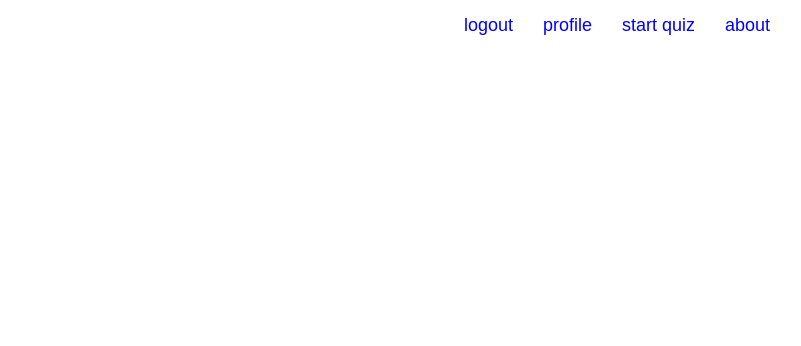
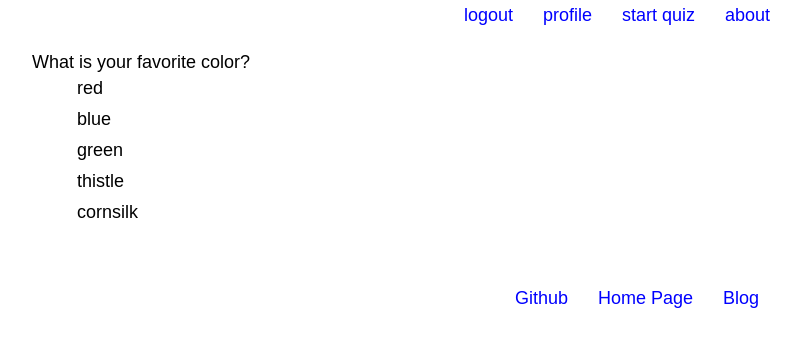
Before and after one commit to deepbsd/codeDrills-client, a React (Create React App) app: page /startquiz in a window 1280 px wide. Shown: the top 346 px of the page, without its empty margins (13-814 px from the left). Built offline with nearby package versions, Linux system fonts and the light colour scheme.

Commit message:
collecting small changes

```diff
--- a/src/App.js
+++ b/src/App.js
@@ -6,19 +6,19 @@ import Main from './components/main';
 
 import Header from './components/header';
 
+import Footer from './components/footer';
+
 class App extends Component {
 
   render() {
     return (
       <div className="App">
 
-        <header className="App-header">
-
-          <Header className="header" />
-
-        </header>
+        <Header className="header" />
 
         <Main />
+
+        <Footer />
 
       </div>
     );
--- a/src/components/footer/footer.css
+++ b/src/components/footer/footer.css
@@ -0,0 +1,3 @@
+.footer {
+  margin-top: 50px;
+}
--- a/src/components/header/header.css
+++ b/src/components/header/header.css
@@ -1,5 +1,5 @@
 
-li {
+header li {
     display: inline-block;
     padding: 5px;
 }
--- a/src/components/header/index.js
+++ b/src/components/header/index.js
@@ -50,7 +50,7 @@ export default class Header extends React.Component {
 
     render() {
         const links = this.state.navs.map((link, index) =>
-            <NavItem key={index} loggedIn={this.state.loggedIn}  {...link} />
+            <NavItem className="header" key={index} loggedIn={this.state.loggedIn}  {...link} />
         );
 
 
--- a/src/components/landing/index.js
+++ b/src/components/landing/index.js
@@ -1,6 +1,4 @@
 import React from 'react';
-
-import Footer from '../footer';
 
 import logo from '../../logo.svg';
 
@@ -11,7 +9,7 @@ export default function Landing() {
     return (
             <div className="landing">
                 <img src={logo} className="App-logo" alt="logo" />
-                <h3>Welcome to Code Drills</h3>
+                <h3>Welcome to CodeDrills</h3>
                 <p>
                   CodeDrills helps web developers practice for technical interviews.
                   Here you can take quizzes about HTML, CSS, and many aspects of JS
@@ -19,9 +17,6 @@ export default function Landing() {
                   interview is your bridge from where you are in your career to
                   where you want to be.
                 </p>
-                <footer>
-                  <Footer />
-                </footer>
             </div>
         );
 }
--- a/src/components/landing/landing.css
+++ b/src/components/landing/landing.css
@@ -1,9 +1,10 @@
 .landing {
+    box-shadow: 4px 15px 5px #607089;
     font-family: "Comic Sans MS", cursive, sans-serif;
     height: 600px;
     color: blue;
-    background: lightgray url("../../img/SanFranGGBridge.jpg") no-repeat left top;
-    background-size: 100% 600px;
+    background: white url("../../img/SanFranGGBridge.jpg") no-repeat left bottom;
+    background-size: 100% auto;
 }
 
 h3 {
@@ -17,7 +18,3 @@ p {
     padding: 30px;
     text-align: left;
 }
-
-footer {
-  margin-top: 325px;
-}
--- a/src/components/navitem/navitem.css
+++ b/src/components/navitem/navitem.css
@@ -10,6 +10,6 @@ li {
 li:hover {
   font-size: 20px;
   font-style: italic;
-  background: blue;
-  color: white;
+  font-weight: bold;
+  color: blue;
 }
--- a/src/components/question/index.js
+++ b/src/components/question/index.js
@@ -1,24 +1,48 @@
 import React from 'react';
 
+import MultipleChoice from './multipleChoice';
 
+import './question.css';
 
 export default class Question extends React.Component {
     constructor(props) {
         super(props);
 
         this.state = {
-          whatEver: 'whatever'
-        }
+          questions: [
+          {
+            number: 1,
+            type: 'multipleChoice',
+            question: "What is your favorite color?",
+            answers: [
+              {questionText: "red", correct: true},
+              {questionText: "blue"},
+              {questionText: "green"},
+              {questionText: "thistle"},
+              {questionText: "cornsilk"}
+            ]
+          },
+          {
+            number: 2,
+            type: 'multipleChoice',
+            question: "What is your favorite programming or scripting language?",
+            answers: [
+              {questionText: "Python", correct: true},
+              {questionText: "Javascript"},
+              {questionText: "Ruby"},
+              {questionText: "Rust"},
+              {questionText: "Bash"}
+            ]
+          }
+        ]
       }
+    }
 
       render() {
-          const varName = '';
-
-
 
           return (
-              <div className="question">
-                  {varName}
+              <div className="multQuestion">
+              <MultipleChoice questions={this.state.questions} />
               </div>
           );
       }
--- /dev/null
+++ b/src/components/question/multipleChoice.js
@@ -0,0 +1,22 @@
+import React from 'react';
+
+import './question.css';
+
+export default function MultipleChoice(props) {
+  return (
+    <div>
+      <ol className="question">
+      <li>{props.questions[0].question}
+          <ol>
+            <li>{props.questions[0].answers[0].questionText}</li>
+            <li>{props.questions[0].answers[1].questionText}</li>
+            <li>{props.questions[0].answers[2].questionText}</li>
+            <li>{props.questions[0].answers[3].questionText}</li>
+            <li>{props.questions[0].answers[4].questionText}</li>
+          </ol>
+      </li>
+
+      </ol>
+    </div>
+  );
+}
--- /dev/null
+++ b/src/components/question/question.css
@@ -0,0 +1,18 @@
+.multQuestion ol {
+
+  text-align: left;
+}
+
+.multQuestion li {
+  display: block;
+  list-style: decimal;
+  color: black;
+
+}
+
+.multQuestion li:nth-of-type(1):hover {
+  color: black;
+  font-weight: normal;
+  font-size: 20px;
+  font-style: normal;
+}
```
